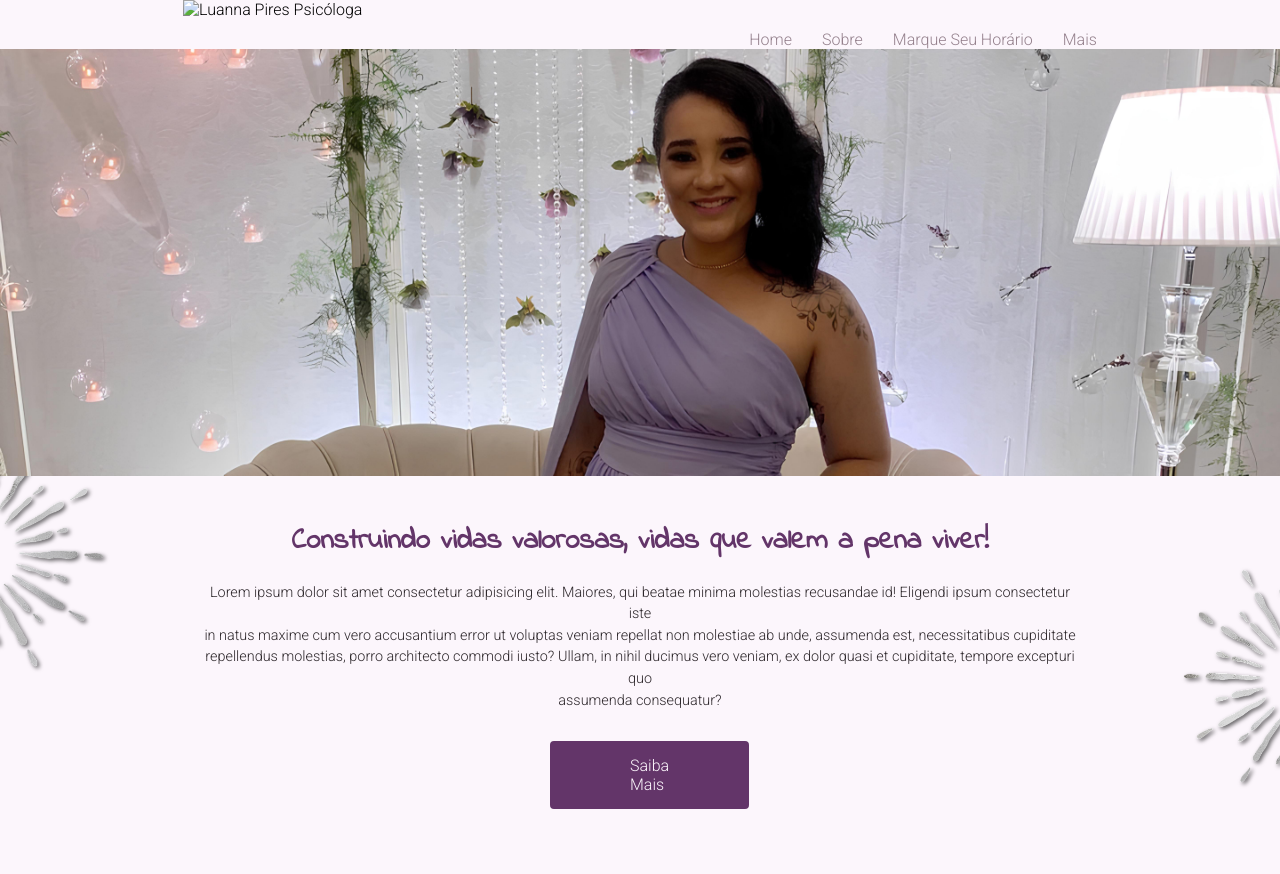
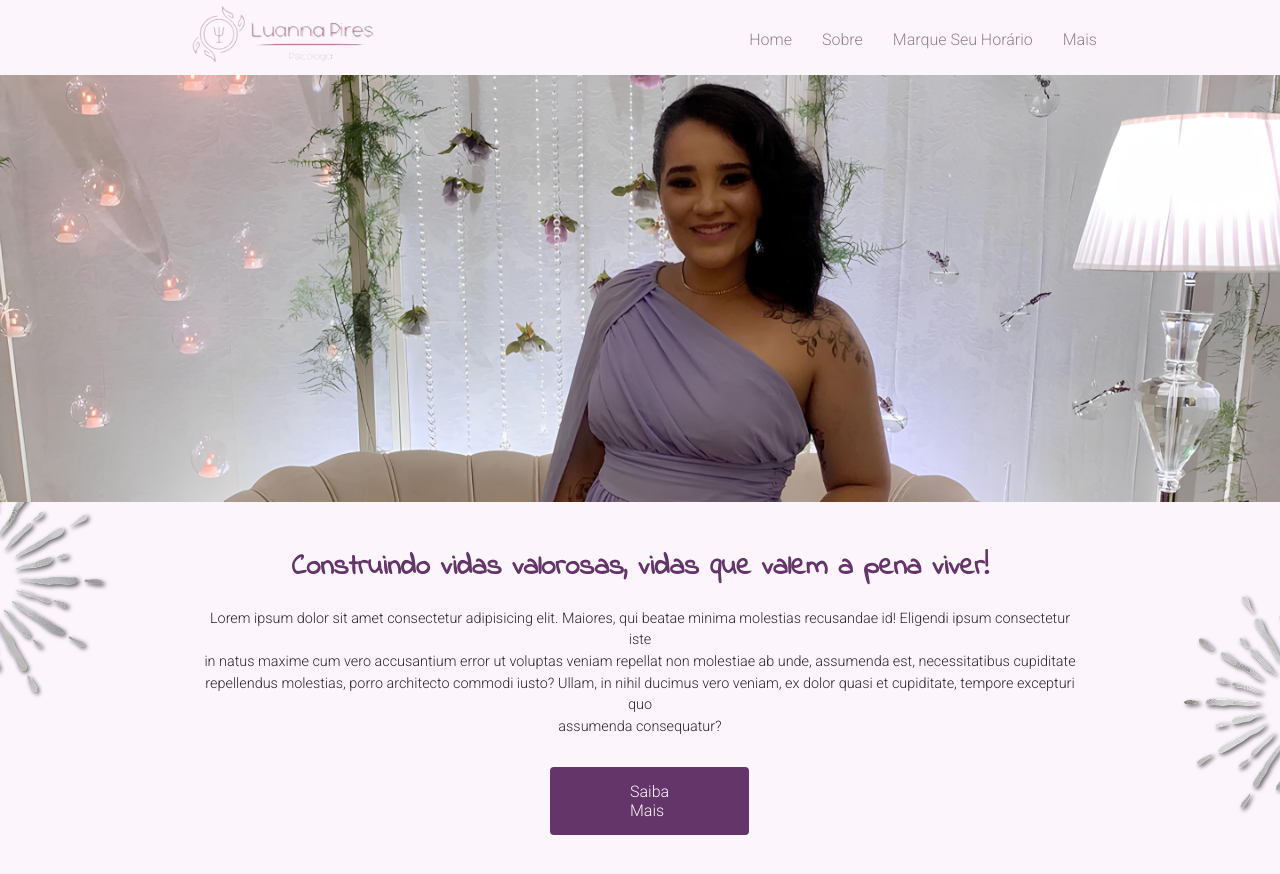
Before and after one commit to karinelcastro/Psicologa-Luanna, a plain HTML site: page index.html in a window 1280 px wide. Drawn offline with Linux system fonts and the light colour scheme; the site is published under a folder, as on GitHub Pages, so addresses that start at the root find nothing.

Commit message:
refactor directory img

```diff
--- a/index.html
+++ b/index.html
@@ -13,7 +13,7 @@
 <body>
     <header id="home">
         <div class="menu">
-            <img class="logo" src="/img/logo horizontal removebg.png" alt="Luanna Pires Psicóloga">
+            <img class="logo" src="img/logo horizontal removebg.png" alt="Luanna Pires Psicóloga">
             <nav>
                 <ul>
                     <li><a href="#home">Home</a></li>
```
